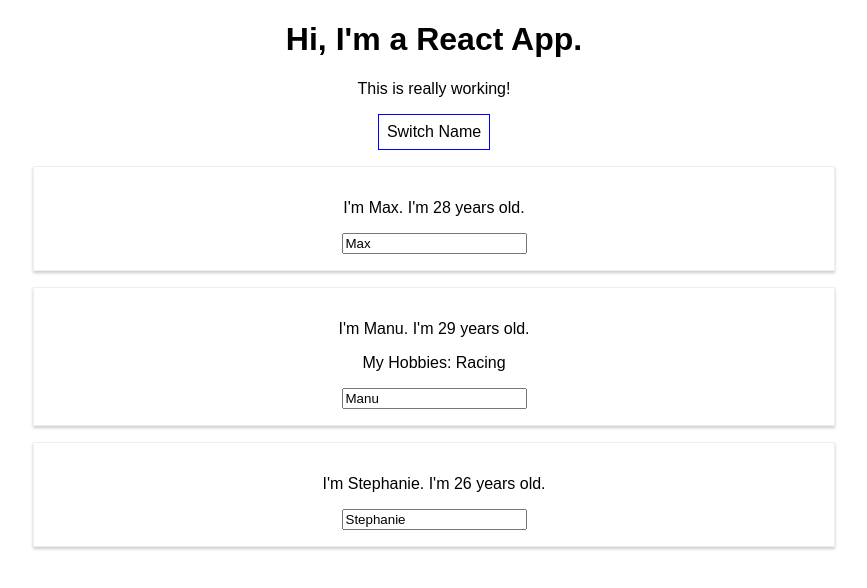
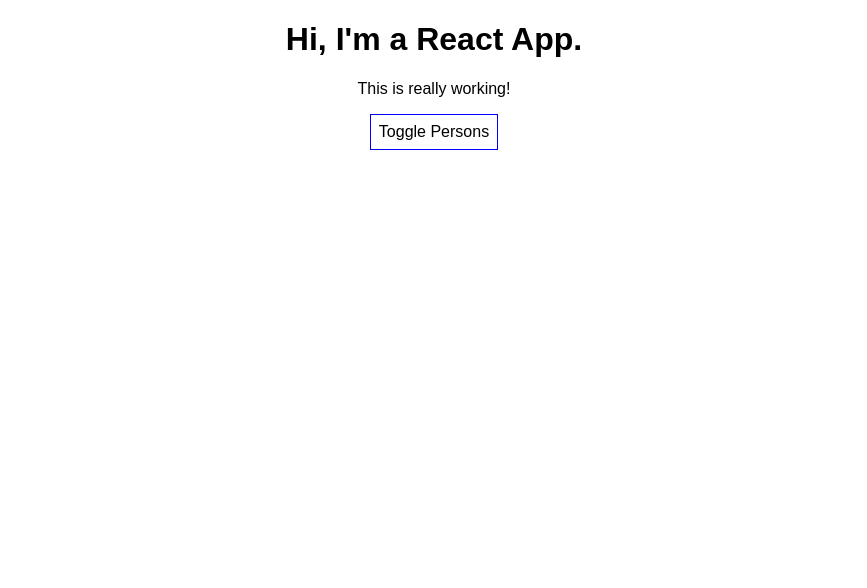
Before and after one commit to laurayang321/react-complete-guide, a React (Create React App) app: page / in a window 1280 px wide. Shown: the top 588 px of the page, without its empty margins (206-1073 px from the left). Built offline with nearby package versions, Linux system fonts and the light colour scheme.

Commit message:
53. Rendering Content Conditionally

```diff
--- a/src/App.js
+++ b/src/App.js
@@ -11,7 +11,9 @@ class App extends Component {
       {name: 'Max', age: 28},
       {name: 'Manu', age: 29},
       {name: 'Stephanie', age: 26}
-    ]
+    ],
+    otherState: 'Some other value',
+    showPersons: false
   }
 
  switchNameHandler = (newName) => {
@@ -37,7 +39,13 @@ class App extends Component {
         {name: event.target.value, age: 29},
         {name: 'Stephanie', age: 27}
       ]
-    })
+    } )
+  }
+
+  togglePersonsHandler = () => {
+    const doesShow = this.state.showPersons;
+    // the setState is merged with the old states in class-based Component setState
+    this.setState( {showPersons: !doesShow} );
   }
 
   render() {
@@ -56,7 +64,11 @@ class App extends Component {
         <p>This is really working!</p>
         <button
         style={style}
-        onClick={ () => this.switchNameHandler('Maximumilian!!') }>Switch Name</button>
+        onClick={ this.togglePersonsHandler }>Toggle Persons</button>
+
+        { // the ternary expression is a default javascript construct
+          this.state.showPersons ?
+            <div >
               <Person
                 name={this.state.persons[0].name}
                 age={this.state.persons[0].age} />
@@ -68,6 +80,8 @@ class App extends Component {
               <Person
                 name={this.state.persons[2].name}
                 age={this.state.persons[2].age} />
+            </div> : null
+        }
       </div>
     );
   }
```
Lines whose indentation alone changed are shown as unchanged.
